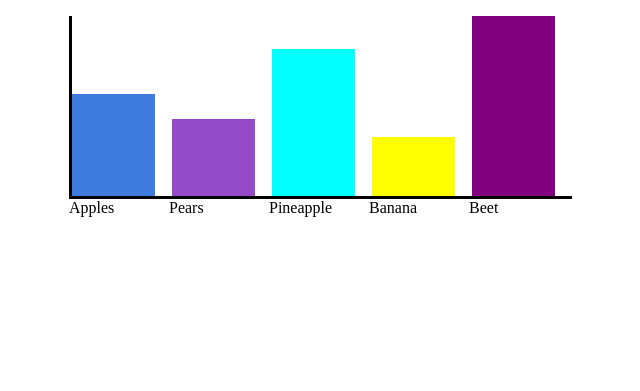
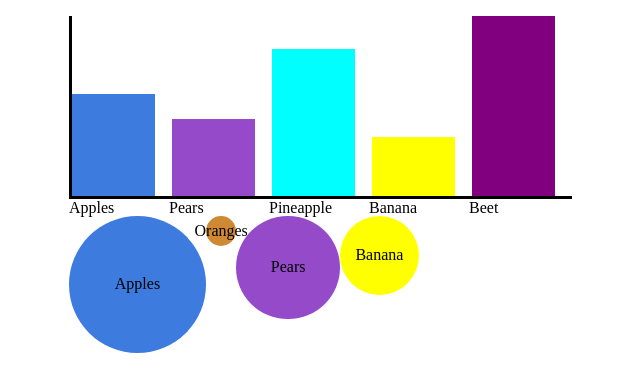
Before and after one commit to niralpatel02/PictoData, a plain HTML site: page index.html in a window 1280 px wide. Shown: the part 105-496 px from the top of the page, without its empty margins (321-961 px from the left). Drawn offline with Linux system fonts and the light colour scheme.

Commit message:
Add bubble chart to webpage

```diff
--- a/index.html
+++ b/index.html
@@ -14,6 +14,7 @@
         <h1 class="title">PictoData</h1>
         <h3 class="title">Providing creative visual representations of data</h3>
         <div id="bar" class="graph"></div>
+        <div id="bubble" class="graph"></div>
         <script>
         var a = new Graph()
         a.bar({
@@ -31,5 +32,22 @@
         })
         a.removeData(1)
         </script>
+        <script>
+        var b = new Graph()
+        b.bubble({
+            'Element': document.getElementById("bubble"),
+            'Data': [45, 10, 34, 65],
+            'Labels': ['Apples', 'Oranges', 'Pears', 'Pineapple'],
+            'colours': ['#3e7bde', '#cf8934', '#954bc9', 'Aqua'],
+            'height': 200,
+            'width': 500
+        })
+        b.addData({
+            'Data': [26],
+            'Labels': ['Banana'],
+            'colours': ['Yellow']
+        })
+        b.removeData(3)
+        </script>
     </body>
 </html>
```
